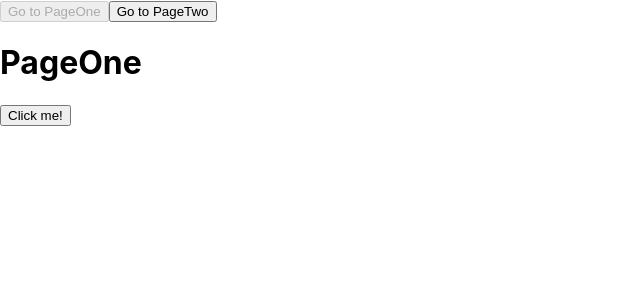
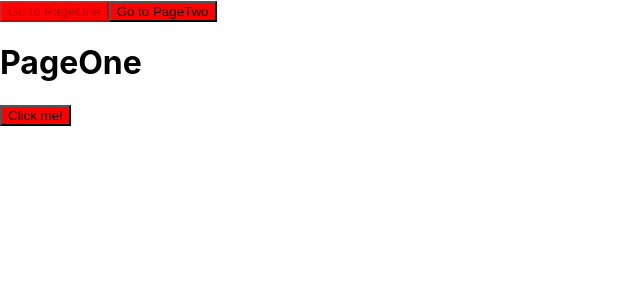
Before and after one commit to coderoadpl/frontend--react-hook-and-context--task-23, a React (Create React App) app: page / in a window 1280 px wide. Shown: the top 300 px of the page, without its empty margins (0-640 px from the left). Built offline with nearby package versions, Linux system fonts and the light colour scheme.

Commit message:
Passing theme variables to all buttons

```diff
--- a/src/App.js
+++ b/src/App.js
@@ -5,19 +5,24 @@ import Button from './components/Button'
 import PageOne from './pages/PageOne'
 import PageTwo from './pages/PageTwo'
 
-// import { theme } from './theme'
+import { theme } from './theme'
+
+const { mainColor } = theme
 
 export const App = () => {
   const [currentPage, setCurrentPage] = React.useState('page-one')
+
   return (
     <div>
       <Button
+        style={{ backgroundColor: mainColor }}
         disabled={currentPage === 'page-one'}
         onClick={() => setCurrentPage(() => 'page-one')}
       >
         Go to PageOne
       </Button>
       <Button
+        style={{ backgroundColor: mainColor }}
         disabled={currentPage === 'page-two'}
         onClick={() => setCurrentPage(() => 'page-two')}
       >
@@ -25,13 +30,17 @@ export const App = () => {
       </Button>
       {
         currentPage === 'page-one' ?
-          <PageOne />
+          <PageOne
+            mainColor={mainColor}
+          />
           :
           null
       }
       {
         currentPage === 'page-two' ?
-          <PageTwo />
+          <PageTwo
+            mainColor={mainColor}
+          />
           :
           null
       }
--- a/src/pages/PageOne/PageOne.js
+++ b/src/pages/PageOne/PageOne.js
@@ -8,6 +8,7 @@ import classes from './styles.module.css'
 export const PageOne = (props) => {
   const {
     className,
+    mainColor,
     ...otherProps
   } = props
 
@@ -17,13 +18,19 @@ export const PageOne = (props) => {
       {...otherProps}
     >
       <h1>PageOne</h1>
-      <Button onClick={() => alert('PageOne')}>Click me!</Button>
+      <Button
+        style={{ backgroundColor: mainColor }}
+        onClick={() => alert('PageOne')}
+      >
+        Click me!
+      </Button>
     </div>
   )
 }
 
 PageOne.propTypes = {
-  className: PropTypes.string
+  className: PropTypes.string,
+  mainColor: PropTypes.string
 }
 
 export default PageOne
--- a/src/pages/PageTwo/PageTwo.js
+++ b/src/pages/PageTwo/PageTwo.js
@@ -8,6 +8,7 @@ import classes from './styles.module.css'
 export const PageTwo = (props) => {
   const {
     className,
+    mainColor,
     ...otherProps
   } = props
 
@@ -17,13 +18,19 @@ export const PageTwo = (props) => {
       {...otherProps}
     >
       <h1>PageTwo</h1>
-      <Button onClick={() => alert('PageTwo')}>Click me!</Button>
+      <Button
+        style={{ backgroundColor: mainColor }}
+        onClick={() => alert('PageTwo')}
+      >
+        Click me!
+      </Button>
     </div>
   )
 }
 
 PageTwo.propTypes = {
-  className: PropTypes.string
+  className: PropTypes.string,
+  mainColor: PropTypes.string
 }
 
 export default PageTwo
```
